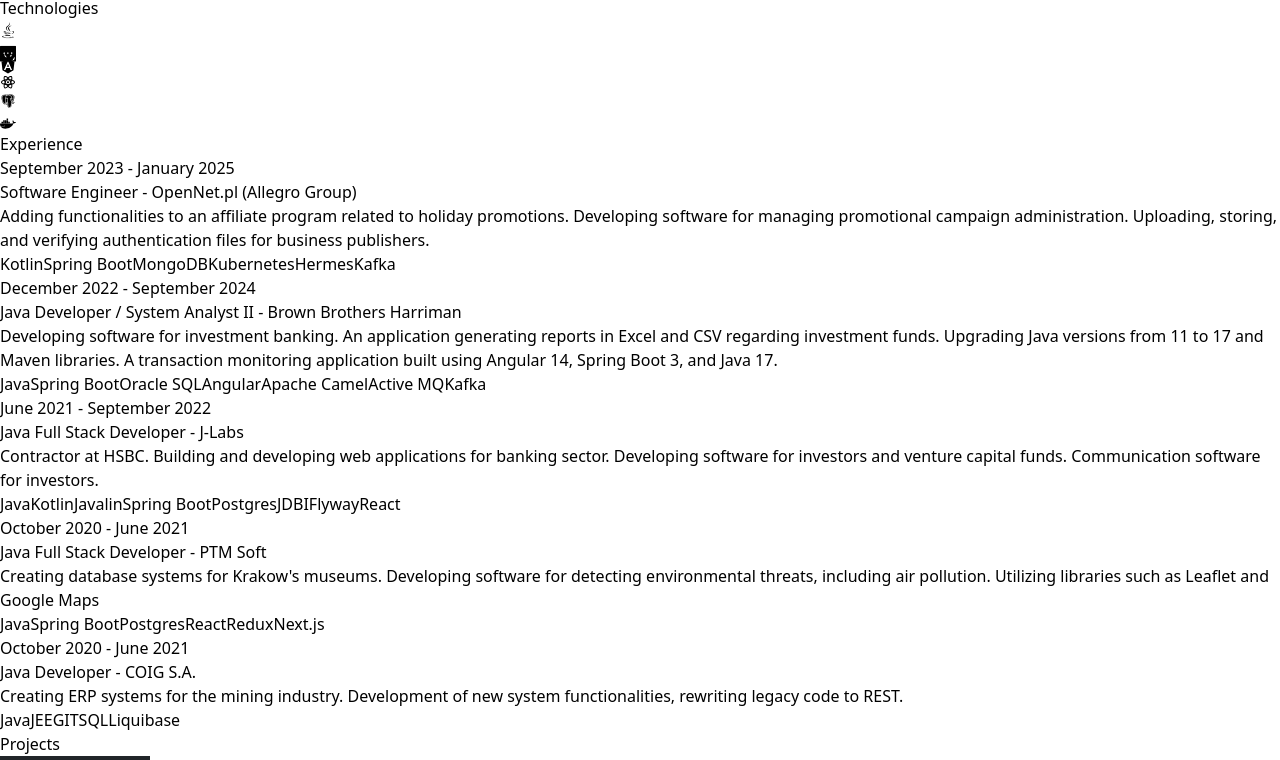
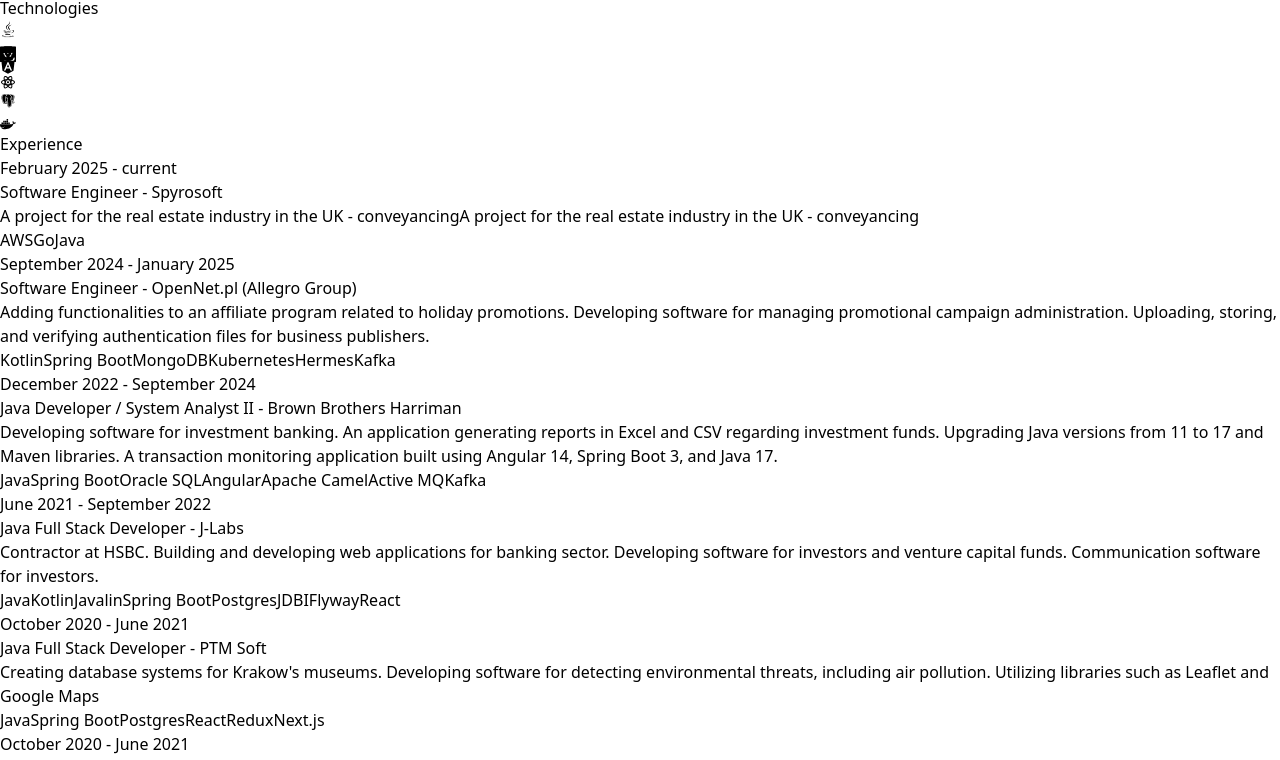
Before and after one commit to AdrianZawadzkiDDay/Portfolio, a React (Vite) app: page / in a window 1280 px wide. Shown: the part 1380-2140 px from the top of the page. Built offline with nearby package versions, Linux system fonts and the light colour scheme.

Commit message:
Spyrosoft

```diff
--- a/src/constants/index.js
+++ b/src/constants/index.js
@@ -7,8 +7,15 @@
 export const ABOUT_TEXT = `I am a dedicated and versatile full stack developer with a passion for creating efficient and user-friendly web applications. With 5.5 years of professional experience, I have worked with a variety of technologies, including React, Angular, Java, Spring Boot, Kafka, ActiveMQ, OracleSQL, PostgreSQL, and MongoDB. My journey in web development began with a deep curiosity for how things work, and it has evolved into a career where I continuously strive to learn and adapt to new challenges. I thrive in collaborative environments and enjoy solving complex problems to deliver high-quality solutions. Outside of coding, I enjoy staying active, exploring new technologies, and contributing to open-source projects.`;
 
 export const EXPERIENCES = [
+    {
+    year: "February 2025 - current",
+    role: " Software Engineer ",
+    company: "Spyrosoft",
+    description: `A project for the real estate industry in the UK - conveyancingA project for the real estate industry in the UK - conveyancing`,
+    technologies: ["AWS", "Go", "Java"],
+  },
   {
-    year: "September 2023 - January 2025",
+    year: "September 2024 - January 2025",
     role: " Software Engineer ",
     company: "OpenNet.pl (Allegro Group)",
     description: `Adding functionalities to an affiliate program related to holiday promotions. Developing software for managing promotional campaign administration. Uploading, storing, and verifying authentication files for business publishers.`,
```
